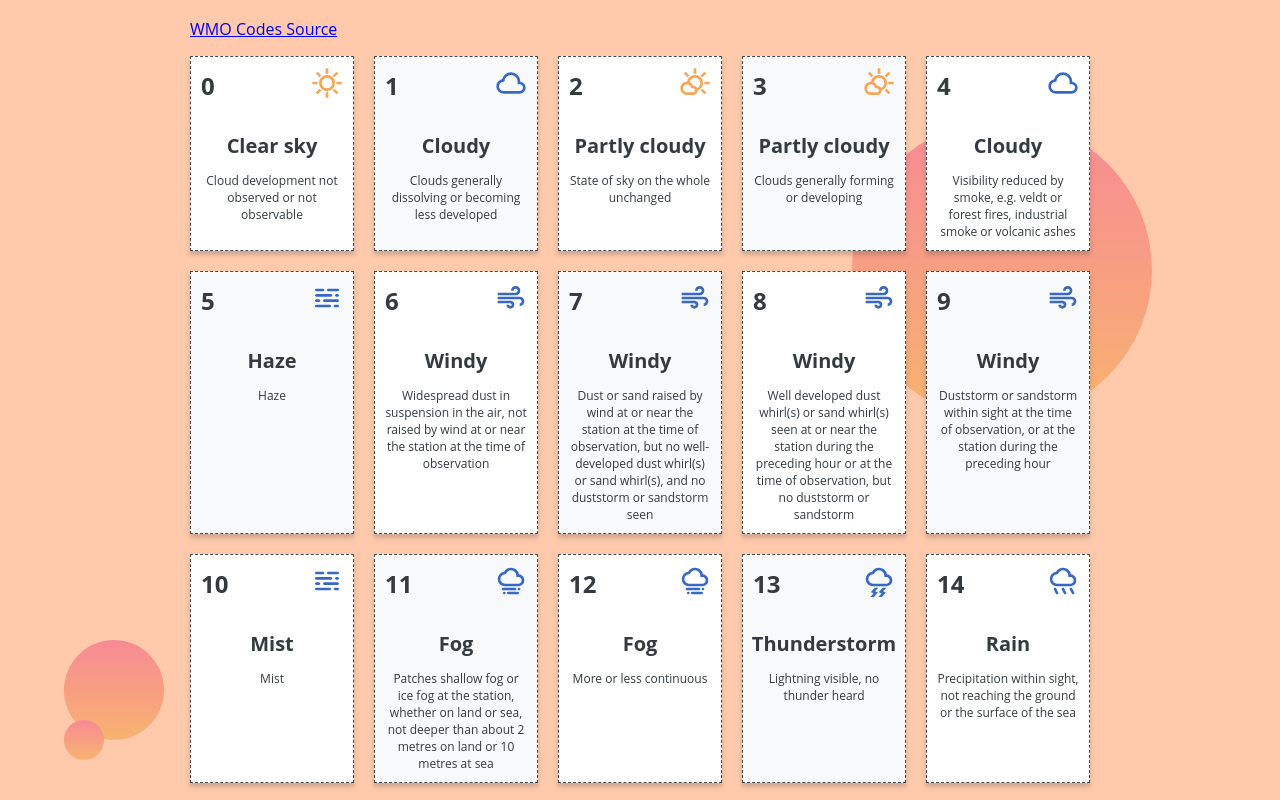
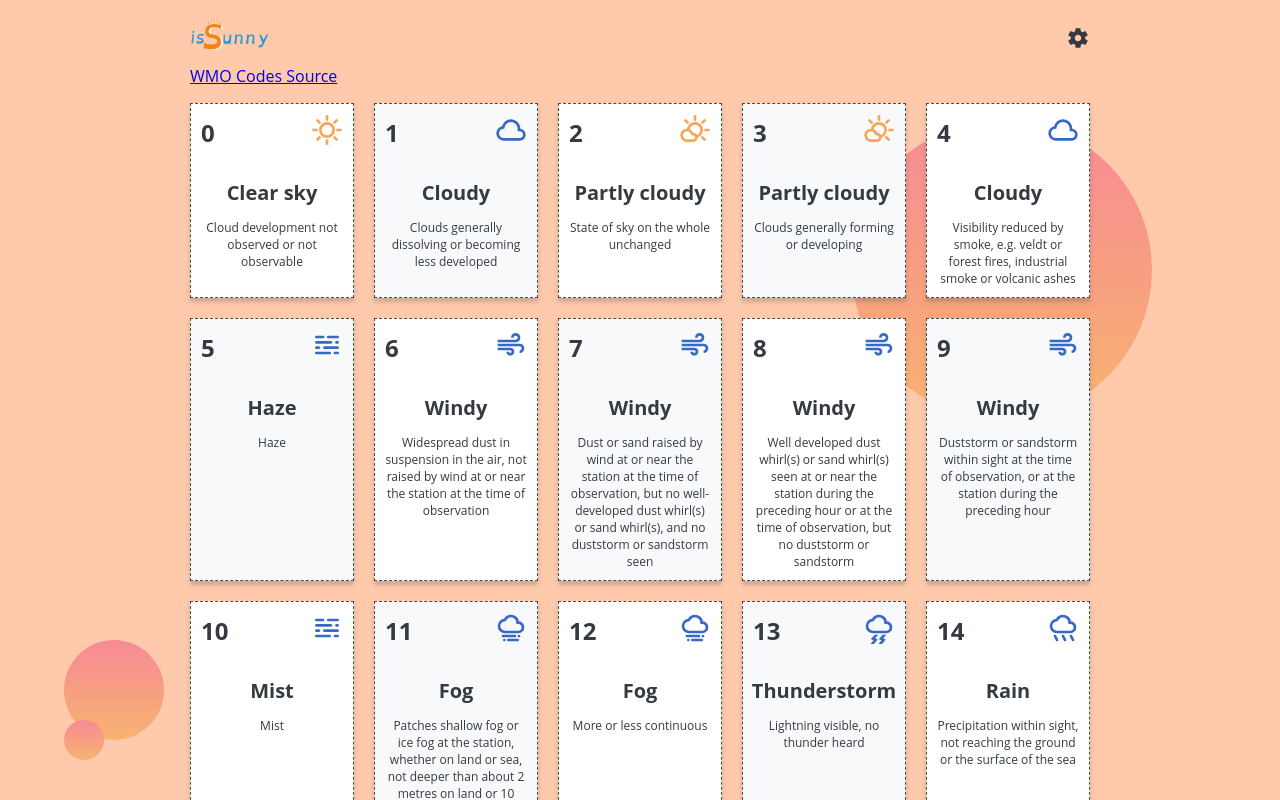
Before and after one commit to GuilhermeCampano/weather-app, a SvelteKit app: page /code in a window 1280 px wide. Shown: the top 800 px of the page. Built offline with nearby package versions, Linux system fonts and the light colour scheme.

Commit message:
Add Logo and Gear Icon

```diff
--- a/src/lib/components/UI/Icon.svelte
+++ b/src/lib/components/UI/Icon.svelte
@@ -1,8 +1,12 @@
+<!--
+	Usage:
+	<Icon name="icon-name" color="blue" size="large" label="icon-label" />
+-->
 <script lang="ts">
-	import { IconColors, IconSizes } from '$lib/models/icon.model';
+	import { IconColors, IconSizes, type IconName } from '$lib/models/icon.model';
 	import { IconService } from '$lib/utils/icon-service';
 
-	export let name: string;
+	export let name: IconName;
 	export let color: keyof typeof IconColors;
 	export let size: keyof typeof IconSizes;
 	export let label: string
@@ -19,7 +23,7 @@
 </script>
 
 {#await IconService.getIcon(name).then(parseIconContent) then iconSvgContent}
-	<span class={$$restProps.class || ''} aria-label={label || name}>
+	<span class="{$$restProps.class || ''}"  aria-label={label || name}>
 		{@html iconSvgContent}
 	</span>
 {/await}
--- a/src/lib/models/icon.model.ts
+++ b/src/lib/models/icon.model.ts
@@ -18,3 +18,20 @@ export interface IconProperties {
   color: keyof typeof IconColors,
   size: keyof typeof IconSizes
 }
+
+export type IconName =
+  'air' |
+  'clear_day' |
+  'clear_night' |
+  'close' |
+  'cloud' |
+  'foggy' |
+  'gear' |
+  'mist' |
+  'my_location' |
+  'partly_cloudy_day' |
+  'partly_cloudy_night' |
+  'rainy' |
+  'thunderstorm' |
+  'weather_mix' |
+  'weather_snowy'
--- a/src/routes/+layout.svelte
+++ b/src/routes/+layout.svelte
@@ -1,6 +1,12 @@
 <script lang="ts">
 	import FloatingCircle from "$lib/components/UI/FloatingCircle.svelte";
+	import Icon from "$lib/components/UI/Icon.svelte";
 </script>
+
+<header class="header">
+	<img src="images/logo.png" alt="logo" class="header__logo"/>
+	<Icon name="gear" color="default" size="default" label="configuration" class="header__icon" />
+</header>
 
 <main>
 	<FloatingCircle size="300px" top="15%" right="10%"></FloatingCircle>
@@ -8,3 +14,22 @@
 	<FloatingCircle size="40px" top="90%" left="5%"></FloatingCircle>
 	<slot />
 </main>
+
+<style>
+	.header {
+		display: flex;
+		justify-content: space-between;
+		align-items: start;
+		height: min-content;
+		margin-bottom: var(--spacing-sm);
+	}
+
+	.header__logo {
+		width: 80px;
+		height: auto;
+	}
+
+	:global(.header__icon) {
+		padding-top: 8px;
+	}
+</style>
```
Also changed, not shown: static/icons/gear.svg (added).
